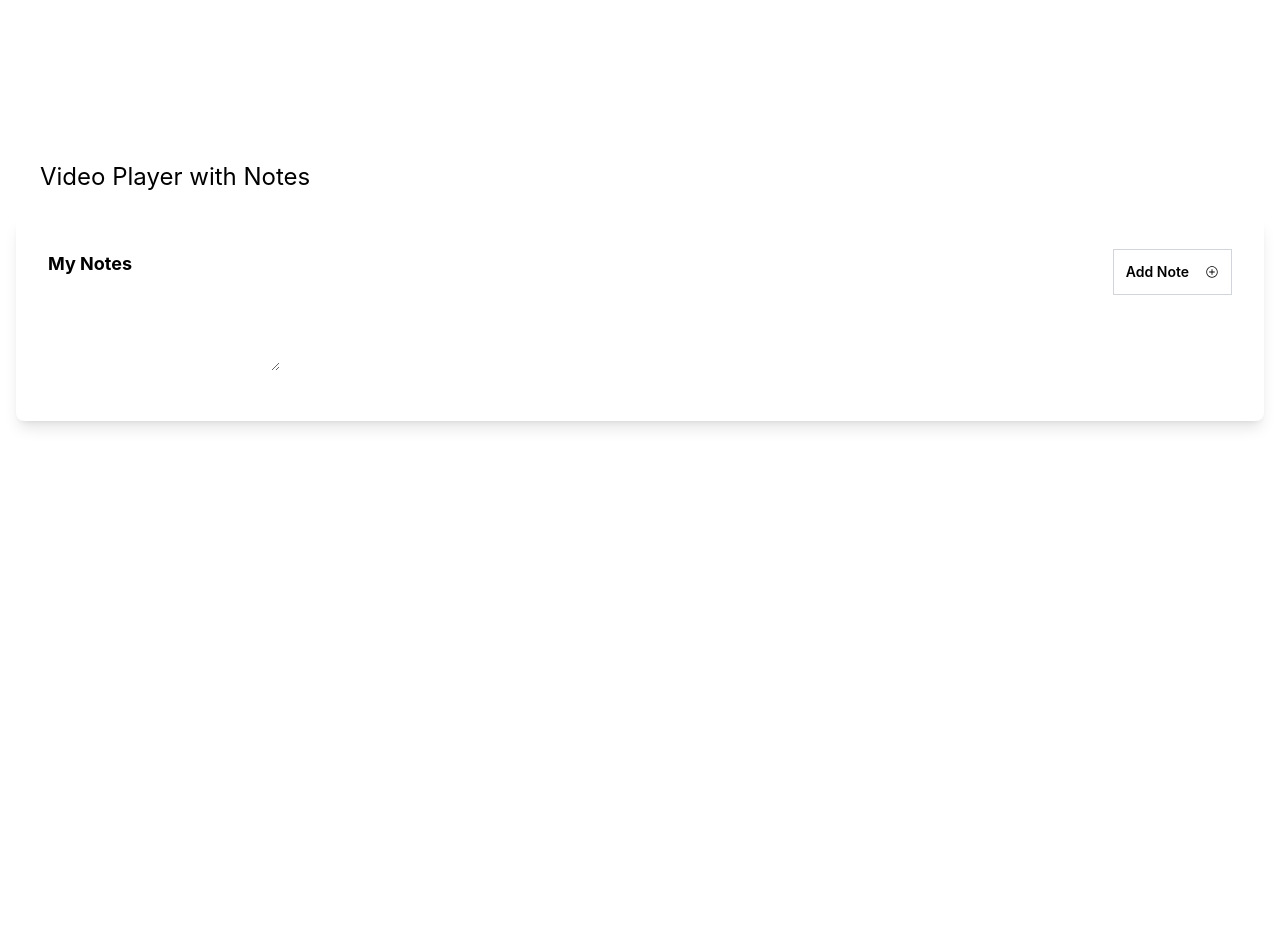
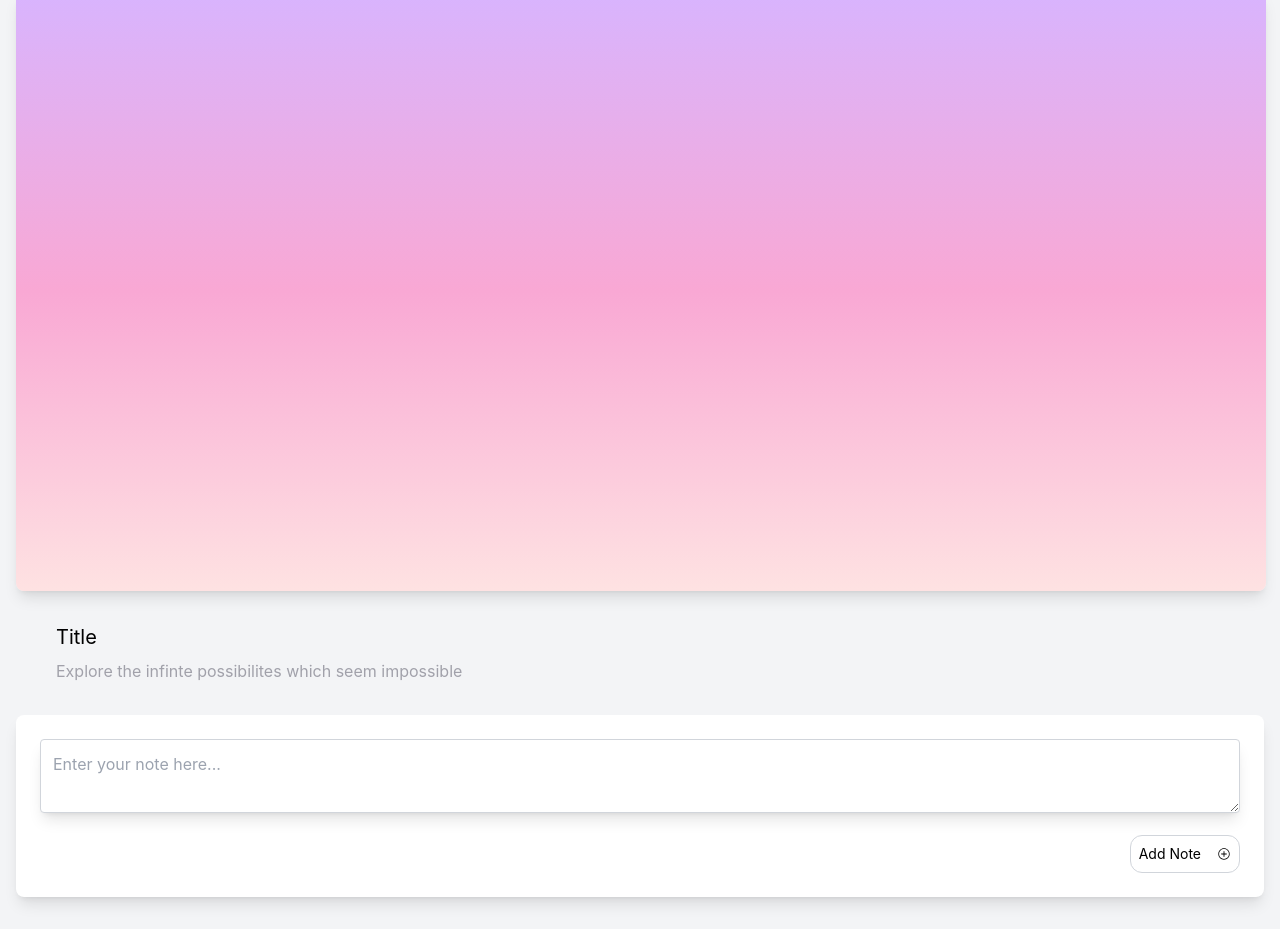
Before and after one commit to saikiran76/VideoPlayer, a React (Create React App) app: page / in a window 1280 px wide. Shown: the part 121-1050 px from the top of the page. Before the commit the page ends 800 px from the top, so only its background shows below. Built offline with nearby package versions, Linux system fonts and the light colour scheme.

Commit message:
Added functionalities_

```diff
--- a/src/App.js
+++ b/src/App.js
@@ -1,18 +1,21 @@
-import React, { useState } from 'react';
+import React, { useState, useRef } from 'react';
 import VideoPlayer from './components/VideoPlayer';
 import Notes from './components/Notes';
 import Header from './components/Header';
-import './App.css'
+import './App.css';
+import Description from './components/Description';
 
 const App = () => {
   const [videoId, setVideoId] = useState('dQw4w9WgXcQ');
+  const videoPlayerRef = useRef(null);
 
   return (
-    <div className="App min-h-screen py-8 flex flex-col items-center justify-center">
-      <div className="container mx-auto px-4 ">
+    <div className="App font-inter min-h-screen py-8 bg-gray-100">
+      <div className="container mx-auto px-4">
         <Header/>
-        <VideoPlayer videoId={videoId}/>
-        <Notes videoId={videoId} />
+        <VideoPlayer ref={videoPlayerRef} videoId={videoId} />
+        <Description/>
+        <Notes videoId={videoId} videoPlayer={videoPlayerRef} />
       </div>
     </div>
   );
--- a/src/components/Button.js
+++ b/src/components/Button.js
@@ -1,8 +1,8 @@
 import { IoIosAddCircleOutline } from "react-icons/io";
 
-const Button = ({name="Delete", weight, icon=false, margin}) =>{
+export const Button = ({name="Delete", weight, icon=false, margin}) =>{
     return(
-        <button className={`p-3 text-sm ${margin} border-gray-300 border-l border-r border-b border-t flex items-center gap-4 ${weight} `}>
+        <button className={`p-2 text-sm ${margin} border-gray-300 border-l border-r border-b border-t flex items-center gap-4 ${weight} rounded-xl`}>
               {name}
               {
                 icon && <IoIosAddCircleOutline/>
@@ -11,5 +11,3 @@ const Button = ({name="Delete", weight, icon=false, margin}) =>{
             </button>
     )
 }
-
-export default Button;
--- a/src/components/Notes.js
+++ b/src/components/Notes.js
@@ -1,67 +1,87 @@
 import React, { useState, useEffect } from 'react';
-import Button from './Button';
+import { Button } from './Button';
 
-const Notes = ({ videoId }) => {
+const Notes = ({ videoId, videoPlayer }) => {
   const [notes, setNotes] = useState([]);
   const [noteText, setNoteText] = useState('');
   const [editMode, setEditMode] = useState(false);
   const [editIndex, setEditIndex] = useState(-1);
-  const [videoTimestamp, setVideoTimestamp] = useState('');
 
   useEffect(() => {
     const savedNotes = JSON.parse(localStorage.getItem(videoId)) || [];
     setNotes(savedNotes);
   }, [videoId]);
 
-  const handleAddNote = () => {
+  const addOrUpdateNote = () => {
+    if (!videoPlayer.current) {
+      alert("Video player is not ready.");
+      return;
+    }
+
+    const currentTime = Math.floor(videoPlayer.current.getCurrentTime());
+    const updatedNotes = [...notes];
     const newNote = {
       content: noteText,
-      timestamp: videoTimestamp,
-      dateCreated: new Date().toLocaleString(),
+      timestamp: currentTime,
+      dateCreated: new Date().toLocaleString()
     };
-    const newNotes = [...notes, newNote];
-    setNotes(newNotes);
-    localStorage.setItem(videoId, JSON.stringify(newNotes));
+
+    if (editMode) {
+      updatedNotes[editIndex] = newNote;
+    } else {
+      updatedNotes.push(newNote);
+    }
+
+    setNotes(updatedNotes);
+    localStorage.setItem(videoId, JSON.stringify(updatedNotes));
     setNoteText('');
-    setVideoTimestamp('');
+    setEditMode(false);
+    setEditIndex(-1);
   };
 
-  const handleEditNote = (index) => {
+  const editNote = (index) => {
     setEditMode(true);
     setEditIndex(index);
     setNoteText(notes[index].content);
   };
 
-  const handleDeleteNote = (index) => {
-    const newNotes = [...notes];
-    newNotes.splice(index, 1);
-    setNotes(newNotes);
-    localStorage.setItem(videoId, JSON.stringify(newNotes));
+
+  const deleteNote = (index) => {
+    setNotes(currentNotes => {
+        const updatedNotes = [...currentNotes];
+        updatedNotes.splice(index, 1);
+        localStorage.setItem(videoId, JSON.stringify(updatedNotes));
+        return updatedNotes;
+    });
+};
+
+
+  const jumpToTimestamp = (timestamp) => {
+    if (videoPlayer.current && typeof videoPlayer.current.seekTo === 'function') {
+      videoPlayer.current.seekTo(timestamp, true);
+    }
   };
-
 
   return (
     <div className="bg-white p-6 rounded-lg shadow-lg font-inter">
-      <div className='flex justify-between items-center m-2 font-semibold'>
-        <h2 className="text-lg font-bold mb-4">My Notes</h2>
-        <div onClick={handleAddNote}><Button name={editMode ? 'Update Note' : 'Add Note'} icon={true}/></div>
-      </div>
+      <textarea
+        className="w-full p-3 border border-gray-300 rounded mb-4 shadow-lg"
+        value={noteText}
+        onChange={e => setNoteText(e.target.value)}
+        placeholder="Enter your note here..."
+      />
+      <div className='flex justify-end' onClick={addOrUpdateNote}><Button name={editMode ? 'Update Note' : 'Add Note'} icon={true}/></div>
 
-      <div className="space-y-4">
-        {notes.map((note, index) => (
-          <div key={index} className="p-4 rounded shadow">
-            <p>{note.content}</p>
-            <div className='flex justify-end gap-3'>
-            {/* <button onClick={() => handleEditNote(index)} className="mr-2 p-3 text-sm border-gray-300 border-l border-r border-b border-t flex items-center gap-4">
-              Edit
-            </button> */}
-            <div onClick={() => handleEditNote(index)}><Button margin={"mr-2"} /></div>
-            <div onClick={() => handleDeleteNote(index)}><Button name={"Edit"} /></div>
-            </div>
+      {notes.map((note, index) => (
+        <div key={index} className="mt-4 p-4 border border-gray-300 rounded">
+          <p>{note.content}</p>
+          <p>{note.dateCreated} - <span className="text-blue-500 cursor-pointer" onClick={() => jumpToTimestamp(note.timestamp)}>Jump to {note.timestamp}s</span></p>
+          <div className='flex gap-4 justify-end items-center'>
+            <div onClick={() => editNote(index)}><Button name='Edit' margin={"mr-2"} /></div>
+            <div onClick={() => deleteNote(index)}><Button name={"Delete"} /></div>
           </div>
-        ))}
-      </div>
-      <textarea value={noteText} className='m-5' onChange={(e) => setNoteText(e.target.value)} />
+        </div>
+      ))}
     </div>
   );
 };
--- a/src/components/VideoPlayer.js
+++ b/src/components/VideoPlayer.js
@@ -1,22 +1,23 @@
-import React from 'react';
-import YouTube from 'react-youtube';
+import React, { useEffect, forwardRef } from 'react';
+import { loadYouTubeAPI } from '../utils/VideoAPI';
 
-const VideoPlayer = ({ videoId }) => {
-  const opts = {
-    height: '600',
-    width: '1250',
-    playerVars: {
-      autoplay: 0,
-      controls:1,
-      enablejsapi:1,
-    },
-  };
+const VideoPlayer = forwardRef(({ videoId }, ref) => {
+  useEffect(() => {
+    loadYouTubeAPI().then(YT => {
+      ref.current = new YT.Player('player', {
+        height: '390',
+        width: '640',
+        videoId: videoId,
+        events: {
+          'onReady': (event) => console.log("YouTube Player is ready")
+        }
+      });
+    }).catch(error => {
+      console.error("YouTube API failed to load", error);
+    });
+  }, [videoId, ref]);
 
-  return (
-    <div className="video-player shadow-lg rounded-lg overflow-hidden bg-gradient-to-b from-purple-300 via-pink-300 to-red-100">
-      <YouTube videoId={videoId} opts={opts} />
-    </div>
-  );
-};
+  return <div id="player" className="video-player shadow-lg rounded-lg overflow-hidden bg-gradient-to-b from-purple-300 via-pink-300 to-red-100 w-[1250px] h-[600px]"></div>;
+});
 
 export default VideoPlayer;
--- /dev/null
+++ b/src/utils/VideoAPI.js
@@ -0,0 +1,28 @@
+export const loadYouTubeAPI = () => {
+    return new Promise((resolve, reject) => {
+        if (window.YT && window.YT.Player) {
+            resolve(window.YT);
+            return;
+        }
+
+        const scriptId = 'youtube-api-script';
+        if (document.getElementById(scriptId)) {
+            resolve(window.YT);
+            return;
+        }
+
+        const tag = document.createElement('script');
+        tag.id = scriptId;
+        tag.src = 'https://www.youtube.com/iframe_api';
+        tag.onload = () => {
+            window.onYouTubeIframeAPIReady = () => {
+                resolve(window.YT);
+            };
+        };
+        tag.onerror = () => {
+            reject(new Error('Failed to load YouTube API'));
+        };
+        const firstScriptTag = document.getElementsByTagName('script')[0];
+        firstScriptTag.parentNode.insertBefore(tag, firstScriptTag);
+    });
+};
```
